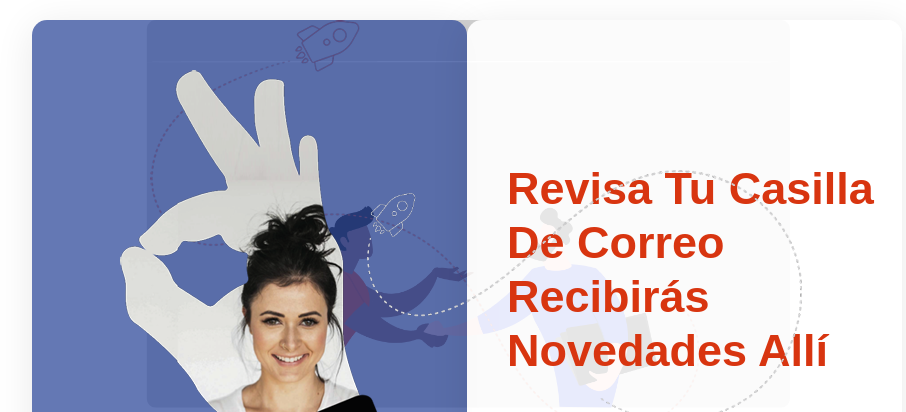
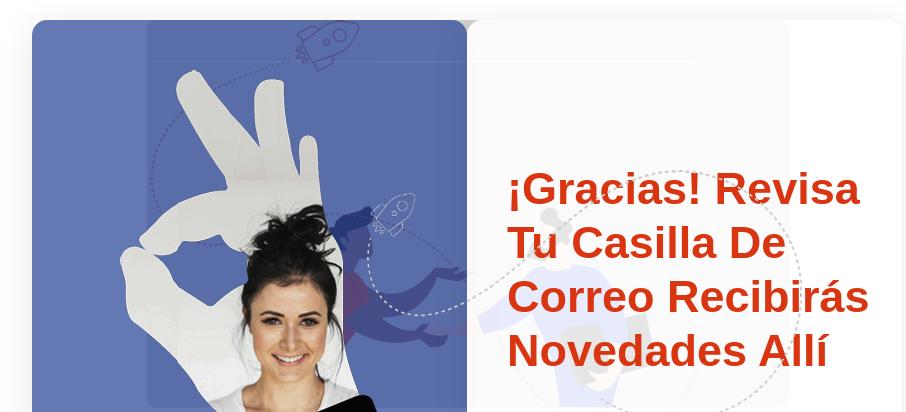
Before and after one commit to imtiiaz/Comingsoon, a plain HTML site: page comingsoon-thankyou.html in a window 1280 px wide. Shown: the top 412 px of the page, without its empty margins (173-1079 px from the left). Drawn offline with nearby package versions, Linux system fonts and the light colour scheme.

Commit message:
Add files via upload

```diff
--- a/comingsoon-thankyou.html
+++ b/comingsoon-thankyou.html
@@ -69,7 +69,7 @@
                         <div class="col-md-6 col-6">
                             <div class="thankyou_right">
                                 <h2 class="">
-                                    Revisa tu casilla de correo recibirás novedades allí
+                                 <b>¡Gracias! </b>Revisa tu casilla de correo recibirás novedades allí
                                 </h2>
                                 <div class="logo">
                                     <img src="images/header/Logo.png" alt="not-found">
```
